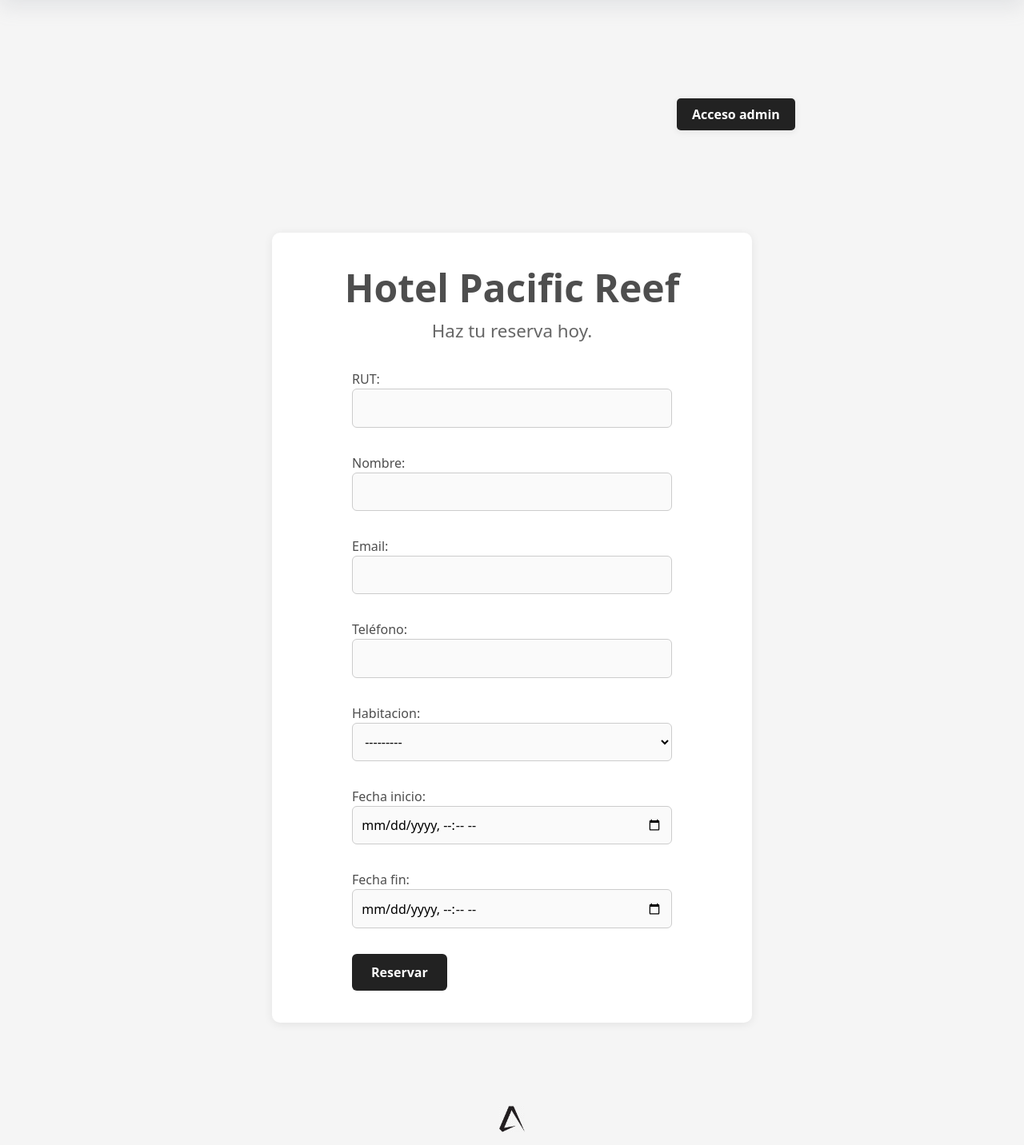
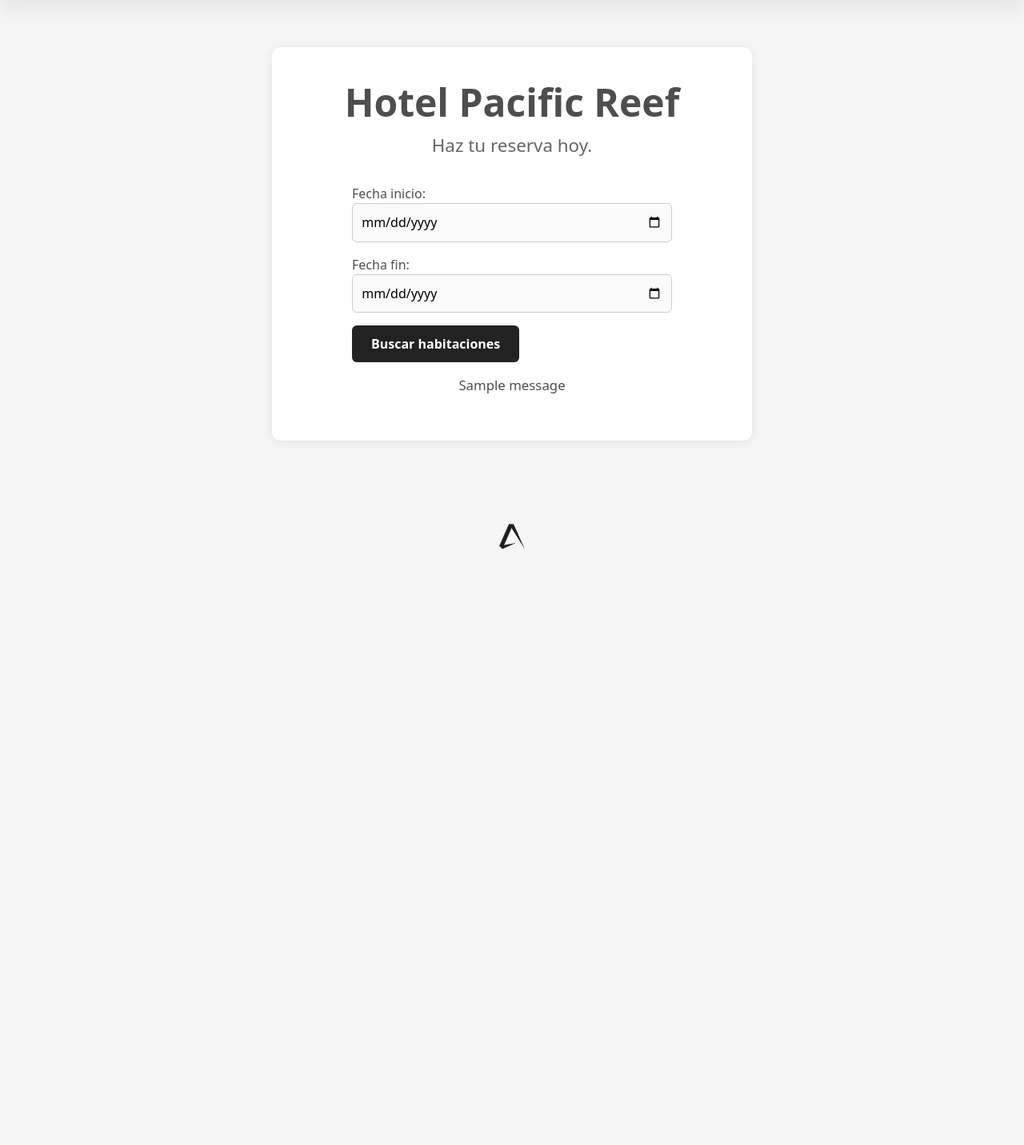
Before and after one commit to ipiteuber/ing-software, a Django app: page /reservar/ in a window 1280 px wide. Shown: the part 85-1517 px from the top of the page at 80% size. After the commit the page ends 772 px from the top, so only its background shows below. Run offline with Django 5.2, Linux system fonts and the light colour scheme; data comes from the database, SQL or seed files in the repository; tables that the repository leaves empty hold one stand-in row (values such as "Sample post"); one stand-in notice (Sample message) is shown.

Commit message:
Correccion fechas reserva habitacion

```diff
--- a/core/forms.py
+++ b/core/forms.py
@@ -1,6 +1,5 @@
 import re
 from django import forms
-from django.core.exceptions import ValidationError
 from .models import Reserva, Cliente, Habitacion, Pago
 
 def validar_rut_chileno(rut):
@@ -21,20 +20,14 @@ def validar_rut_chileno(rut):
     return rut
 
 class ReservaForm(forms.Form):
-    rut = forms.CharField(label="RUT", max_length=9, min_length=8)
+    rut = forms.CharField(label="RUT", max_length=20)
     nombre = forms.CharField(label="Nombre", max_length=150)
     email = forms.EmailField(label="Email")
     telefono = forms.CharField(label="Teléfono", max_length=30)
     habitacion = forms.ModelChoiceField(queryset=Habitacion.objects.filter(estado="disponible"))
-    fecha_inicio = forms.DateTimeField(widget=forms.DateTimeInput(attrs={'type': 'datetime-local'}))
-    fecha_fin = forms.DateTimeField(widget=forms.DateTimeInput(attrs={'type': 'datetime-local'}))
 
     def clean_rut(self):
-        rut = self.cleaned_data.get('rut')
-        rut = str(rut).replace(".", "").replace("-", "").upper()
-        if len(rut) < 8 or len(rut) > 9:
-            raise ValidationError("El RUT debe tener entre 8 y 9 caracteres (sin puntos ni guión).")
-        return rut
+        return validar_rut_chileno(self.cleaned_data['rut'])
 
 class ConsultaReservaForm(forms.Form):
     rut = forms.CharField(label="RUT", max_length=20)
--- a/core/static/css/core.css
+++ b/core/static/css/core.css
@@ -292,3 +292,13 @@ button:hover, .cs-button:hover {
     background: #a30015;
     transform: translateY(-2px);
 }
+
+.message {
+    display: block;
+    margin: 1rem 0 1rem 0;
+    border-radius: 6px;
+    font-weight: 500;
+    text-align: center;
+    font-size: 1.05rem;
+    box-sizing: border-box;
+}
--- a/core/templates/mis_reservas.html
+++ b/core/templates/mis_reservas.html
@@ -1,7 +1,7 @@
 {% extends "base/base.html" %}
 {% load static %}
 {% block content %}
-<div class="landing-container" style="padding: 4rem; margin-top: 8rem;">
+<div class="landing-container" style="padding: 6rem; margin-top: 8rem;">
     <section class="hero-section">
         <h2>Consulta tu reserva</h2>
         <p>Ingresa tu RUT y código de reserva</p>
--- a/core/templates/reservar.html
+++ b/core/templates/reservar.html
@@ -2,20 +2,46 @@
 {% load static %}
 
 {% block content %}
-<div class="admin-access" style="padding: 6rem;">
-    <a href="{% url 'login_admin' %}" class="btn-admin">Acceso admin</a>
-</div>
 <div class="landing-container">
     <section class="hero-section">
         <h1>Hotel Pacific Reef</h1>
         <p>Haz tu reserva hoy.</p>
     </section>
     <div class="form-container">
-        <form method="post" class="main-form">
-            {% csrf_token %}
-            {{ form.as_p }}
-            <button type="submit" class="btn-main">Reservar</button>
-        </form>
+        {% if not fecha_inicio or not fecha_fin %}
+            <!-- Formulario de fechas -->
+            <form method="get" class="main-form">
+                <label>Fecha inicio:</label>
+                <input type="date" name="fecha_inicio" required>
+                <label>Fecha fin:</label>
+                <input type="date" name="fecha_fin" required>
+                <button type="submit" class="btn-main">Buscar habitaciones</button>
+            </form>
+        {% elif form %}
+            <!-- Formulario de reserva -->
+            <form method="post" class="main-form">
+                {% csrf_token %}
+                {{ form.as_p }}
+                <input type="hidden" name="fecha_inicio" value="{{ fecha_inicio }}">
+                <input type="hidden" name="fecha_fin" value="{{ fecha_fin }}">
+                <button type="submit" class="btn-main">Reservar</button>
+                <a href="{% url 'reservar' %}" class="btn-cancel">Cambiar fechas</a>
+            </form>
+        {% else %}
+            <div class="message message-info">
+                No hay habitaciones disponibles para ese rango de fechas.
+                <a href="{% url 'reservar' %}" class="btn-cancel">Elegir otras fechas</a>
+            </div>
+        {% endif %}
     </div>
+    {% if messages %}
+        <div>
+            {% for message in messages %}
+                <div class="message {% if message.tags %}message-{{ message.tags }}{% endif %}">
+                    {{ message }}
+                </div>
+            {% endfor %}
+        </div>
+    {% endif %}
 </div>
 {% endblock %}
--- a/core/views.py
+++ b/core/views.py
@@ -4,6 +4,7 @@ from .models import Cliente, Habitacion, Reserva, Administrador, Pago
 from .forms import ReservaForm, ConsultaReservaForm, AdminLoginForm, HabitacionForm, PagoSimuladoForm
 from .decorators import admin_required
 from django.db.models import Q
+from django.utils.dateparse import parse_date
 
 # ---------------------- Index ----------------------
 def landing_page(request):
@@ -11,46 +12,69 @@ def landing_page(request):
 
 # ---------------------- Reservas ----------------------
 def reservar(request):
+    fecha_inicio = request.GET.get('fecha_inicio')
+    fecha_fin = request.GET.get('fecha_fin')
+    habitaciones_disponibles = None
+
+    # Validar fechas
+    if fecha_inicio and fecha_fin and fecha_inicio >= fecha_fin:
+        messages.error(request, "La fecha de inicio debe ser anterior a la fecha de fin.")
+        return render(request, "reservar.html", {
+            "form": None,
+            "fecha_inicio": None,
+            "fecha_fin": None,
+        })
+
+    if fecha_inicio and fecha_fin:
+        habitaciones_disponibles = Habitacion.objects.filter(
+            estado="disponible"
+        ).exclude(
+            reservas__fecha_inicio__lt=fecha_fin,
+            reservas__fecha_fin__gt=fecha_inicio
+        ).distinct()
+
     if request.method == "POST":
         form = ReservaForm(request.POST)
+        if habitaciones_disponibles is not None:
+            form.fields['habitacion'].queryset = habitaciones_disponibles
         if form.is_valid():
-            fecha_inicio = form.cleaned_data['fecha_inicio']
-            fecha_fin = form.cleaned_data['fecha_fin']
+            # Obtener fechas desde POST
+            fecha_inicio_post = request.POST.get('fecha_inicio')
+            fecha_fin_post = request.POST.get('fecha_fin')
+            # Convierte a datetime si tu modelo lo requiere
+            from datetime import datetime
+            fecha_inicio_dt = datetime.strptime(fecha_inicio_post, "%Y-%m-%d")
+            fecha_fin_dt = datetime.strptime(fecha_fin_post, "%Y-%m-%d")
+            rut = form.cleaned_data['rut']
+            cliente, _ = Cliente.objects.get_or_create(
+                rut=rut,
+                defaults={
+                    'nombre': form.cleaned_data['nombre'],
+                    'email': form.cleaned_data['email'],
+                    'telefono': form.cleaned_data['telefono'],
+                }
+            )
+            habitacion = form.cleaned_data['habitacion']
+            reserva = Reserva.objects.create(
+                cliente=cliente,
+                habitacion=habitacion,
+                fecha_inicio=fecha_inicio_dt,
+                fecha_fin=fecha_fin_dt,
+                precio_total=habitacion.precio,
+            )
+            messages.success(request, f"Reserva creada. Código: {reserva.codigo}")
+            return redirect('simular_pago', codigo=reserva.codigo)
+    else:
+        form = None
+        if habitaciones_disponibles is not None and habitaciones_disponibles.exists():
+            form = ReservaForm()
+            form.fields['habitacion'].queryset = habitaciones_disponibles
 
-            # Filtrar habitaciones realmente disponibles para esas fechas
-            habitaciones_disponibles = Habitacion.objects.filter(
-                estado="disponible"
-            ).exclude(
-                reserva__fecha_inicio__lt=fecha_fin,
-                reserva__fecha_fin__gt=fecha_inicio
-            ).distinct()
-
-            # Si la habitación seleccionada no está disponible, mostrar error
-            habitacion = form.cleaned_data['habitacion']
-            if habitacion not in habitaciones_disponibles:
-                form.add_error('habitacion', 'La habitación no está disponible para las fechas seleccionadas.')
-            else:
-                rut = form.cleaned_data['rut']
-                cliente, _ = Cliente.objects.get_or_create(
-                    rut=rut,
-                    defaults={
-                        'nombre': form.cleaned_data['nombre'],
-                        'email': form.cleaned_data['email'],
-                        'telefono': form.cleaned_data['telefono'],
-                    }
-                )
-                reserva = Reserva.objects.create(
-                    cliente=cliente,
-                    habitacion=habitacion,
-                    fecha_inicio=form.cleaned_data['fecha_inicio'],
-                    fecha_fin=form.cleaned_data['fecha_fin'],
-                    precio_total=habitacion.precio,
-                )
-                messages.success(request, f"Reserva creada. Código: {reserva.codigo}")
-                return redirect('simular_pago', codigo=reserva.codigo)
-    else:
-        form = ReservaForm()
-    return render(request, "reservar.html", {"form": form})
+    return render(request, "reservar.html", {
+        "form": form,
+        "fecha_inicio": fecha_inicio,
+        "fecha_fin": fecha_fin,
+    })
 
 def mis_reservas(request):
     reserva = None
```
